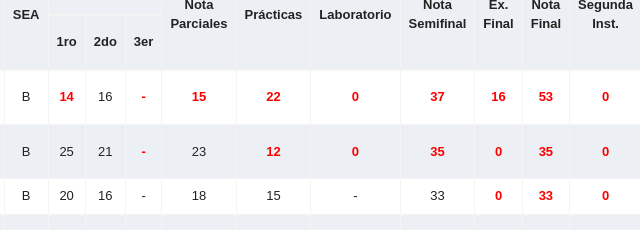
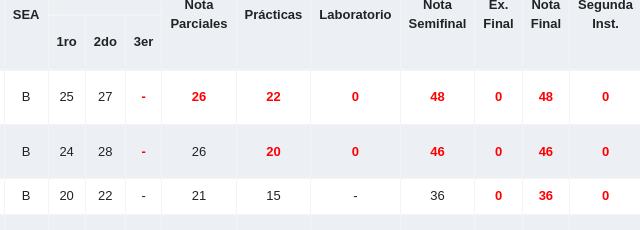
Before and after one commit to jharifAparicio/suniver_clon, a plain HTML site: page index.html in a window 1280 px wide. Shown: the part 565-795 px from the top of the page, 583-1223 px from the left. Drawn offline with nearby package versions, Linux system fonts and the light colour scheme; a web font is replaced by a local one.

Commit message:
Actualiza valores en la tabla de resultados en index.html

```diff
--- a/index.html
+++ b/index.html
@@ -370,16 +370,14 @@
                                                 <td>1</td>
                                                 <td>B </td>
                                                 <td>B </td>
-                                                <td>
-                                                    <font color='red'><b>14</b></font>
-                                                </td>
-                                                <td>16 </td>
+                                                <td>25 </td>
+                                                <td>27 </td>
                                                 <td>
                                                     <font color='red'><b>- </b></font>
                                                 </td>
 
                                                 <td>
-                                                    <font color='red'><b>15</b></font>
+                                                    <font color='red'><b>26</b></font>
                                                 </td>
                                                 <td>
                                                     <font color='red'><b>22</b></font>
@@ -389,13 +387,13 @@
                                                     <font color='red'><b>0</b></font>
                                                 </td>
                                                 <td>
-                                                    <font color='red'><b>37</b></font>
+                                                    <font color='red'><b>48</b></font>
                                                 </td>
                                                 <td>
-                                                    <font color='red'><b>16</b></font>
+                                                    <font color='red'><b>0</b></font>
                                                 </td>
                                                 <td>
-                                                    <font color='red'><b>53</b></font>
+                                                    <font color='red'><b>48</b></font>
                                                 </td>
                                                 <td>
                                                     <font color='red'><b>0 </b></font>
@@ -411,29 +409,29 @@
                                                 <td>2</td>
                                                 <td>B </td>
                                                 <td>B </td>
-                                                <td>25 </td>
-                                                <td>21 </td>
+                                                <td>24 </td>
+                                                <td>28 </td>
                                                 <td>
                                                     <font color='red'><b>- </b></font>
                                                 </td>
 
                                                 <td>
-                                                    23 </td>
+                                                    26 </td>
                                                 <td>
-                                                    <font color='red'><b>12</b></font>
+                                                    <font color='red'><b>20</b></font>
                                                 </td>
 
                                                 <td>
                                                     <font color='red'><b>0</b></font>
                                                 </td>
                                                 <td>
-                                                    <font color='red'><b>35</b></font>
+                                                    <font color='red'><b>46</b></font>
                                                 </td>
                                                 <td>
                                                     <font color='red'><b>0</b></font>
                                                 </td>
                                                 <td>
-                                                    <font color='red'><b>35</b></font>
+                                                    <font color='red'><b>46</b></font>
                                                 </td>
                                                 <td>
                                                     <font color='red'><b>0</b></font>
@@ -450,21 +448,21 @@
                                                 <td>B </td>
                                                 <td>B </td>
                                                 <td>20 </td>
-                                                <td>16 </td>
+                                                <td>22 </td>
                                                 <td>- </td>
 
                                                 <td>
-                                                    18 </td>
+                                                    21 </td>
                                                 <td>15 </td>
 
                                                 <td>
                                                     - </td>
-                                                <td>33 </td>
+                                                <td>36 </td>
                                                 <td>
                                                     <font color='red'><b>0</b></font>
                                                 </td>
                                                 <td>
-                                                    <font color='red'><b>33</b></font>
+                                                    <font color='red'><b>36</b></font>
                                                 </td>
                                                 <td>
                                                     <font color='red'><b>0</b></font>
```
